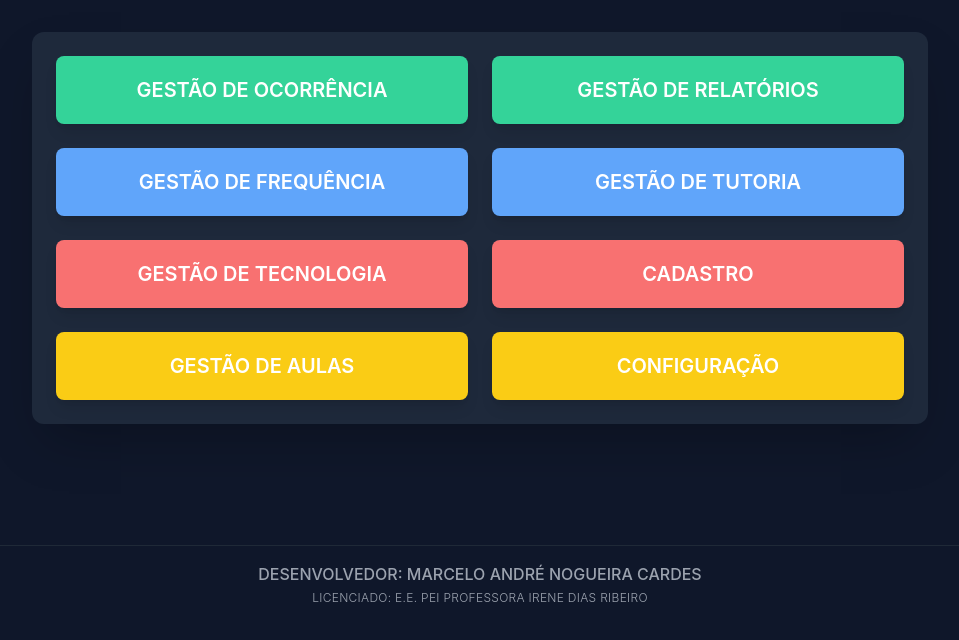
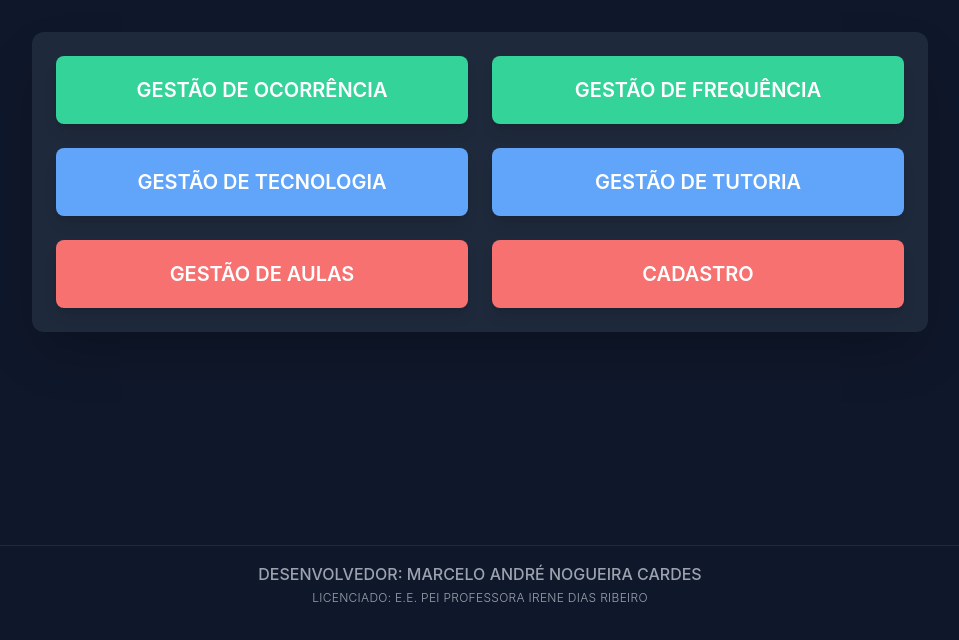
Before and after one commit to ocorrenciasidr/gestao, a Flask app: page / in a window 1280 px wide. Shown: the part 146-786 px from the top of the page, without its empty margins (160-1119 px from the left). Run offline with Flask 3, Linux system fonts and the light colour scheme; parts of the project's set-up code (start-up, migrations or seed data) failed here and were passed over; some libraries are stand-ins or nearby versions.

Commit message:
Update home.html

```diff
--- a/templates/home.html
+++ b/templates/home.html
@@ -58,39 +58,31 @@
                         class="p-5 text-xl font-semibold bg-accent hover:bg-emerald-500 transition duration-200 ease-in-out rounded-lg shadow-lg transform hover:scale-[1.02] text-white">
                     GESTÃO DE OCORRÊNCIA
                 </button>
-                <button onclick="window.location.href='/gestao_relatorio'"
+                <button onclick="window.location.href='/gestao_frequencia'"
                         class="p-5 text-xl font-semibold bg-accent hover:bg-emerald-500 transition duration-200 ease-in-out rounded-lg shadow-lg transform hover:scale-[1.02] text-white">
-                    GESTÃO DE RELATÓRIOS
+                     GESTÃO DE FREQUÊNCIA
                 </button>
 
-                <button onclick="window.location.href='/gestao_frequencia'"
+                <button onclick="window.location.href='/gestao_tecnologia'"
                         class="p-5 text-xl font-semibold bg-info hover:bg-blue-500 transition duration-200 ease-in-out rounded-lg shadow-lg transform hover:scale-[1.02] text-white">
-                    GESTÃO DE FREQUÊNCIA
+                   GESTÃO DE TECNOLOGIA
                 </button>
+
                 <button onclick="window.location.href='/gestao_tutoria'"
                         class="p-5 text-xl font-semibold bg-info hover:bg-blue-500 transition duration-200 ease-in-out rounded-lg shadow-lg transform hover:scale-[1.02] text-white">
                     GESTÃO DE TUTORIA
                 </button>
 
-                <button onclick="window.location.href='/gestao_tecnologia'"
+                <button onclick="window.location.href='/gestao_cadastro'"
                         class="p-5 text-xl font-semibold bg-danger hover:bg-red-500 transition duration-200 ease-in-out rounded-lg shadow-lg transform hover:scale-[1.02] text-white">
-                    GESTÃO DE TECNOLOGIA
+                    GESTÃO DE AULAS
                 </button>
                 <button onclick="window.location.href='/gestao_cadastro'"
                         class="p-5 text-xl font-semibold bg-danger hover:bg-red-500 transition duration-200 ease-in-out rounded-lg shadow-lg transform hover:scale-[1.02] text-white">
                     CADASTRO
                 </button>
 
-		<button onclick="window.location.href='/gestao_aulas'"
-                        class="p-5 text-xl font-semibold bg-warning hover:bg-yellow-500 transition duration-200 ease-in-out rounded-lg shadow-lg transform hover:scale-[1.02] text-white">
-                    GESTÃO DE AULAS
-                </button>
-                <button onclick="window.location.href='/gestao_configuracoes'"
-                        class="p-5 text-xl font-semibold bg-warning hover:bg-yellow-500 transition duration-200 ease-in-out rounded-lg shadow-lg transform hover:scale-[1.02] text-white">
-                    CONFIGURAÇÃO
-                </button>
-
-            </div>
+		</div>
         </main>
 
         <footer class="w-full text-center mt-10 p-4 text-gray-400 text-sm border-t border-gray-800">
```
